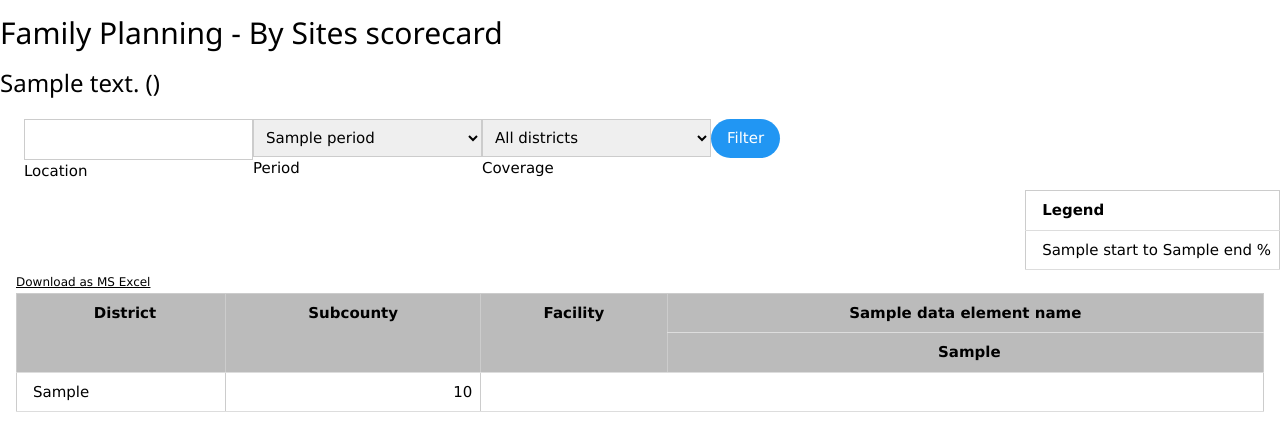
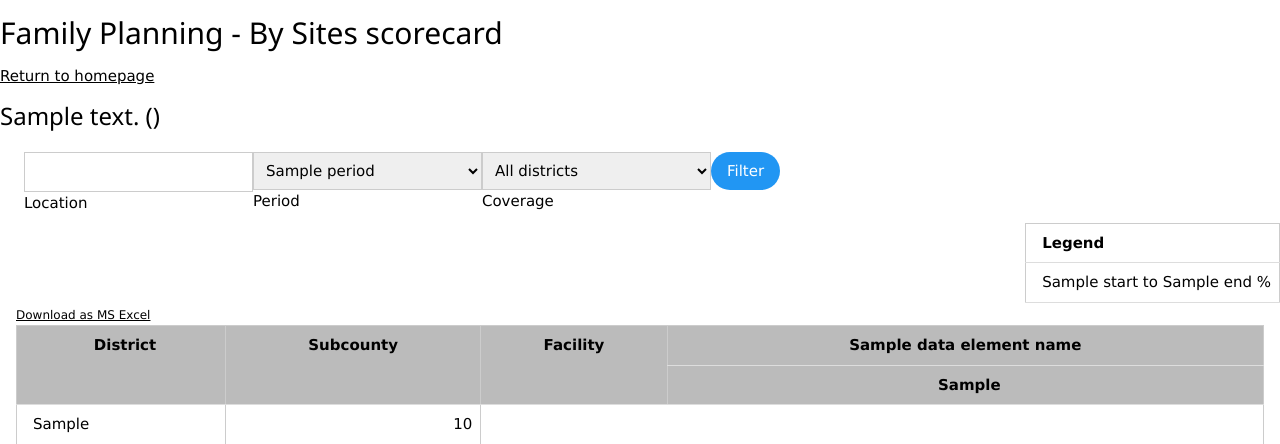
Before and after one commit to rhts-ec/rhites_ec_www, a Django app: template cannula/templates/cannula/fp_sites.html in a window 1280 px wide. Shown: the top 444 px of the page. Run offline with Django 3.2, Linux system fonts and the light colour scheme; the template is opened without the code that fills it: most values are stand-ins (such as "Sample title", 1, 10 or a date in 2020); parts of the project's set-up code (start-up, migrations or seed data) failed here and were passed over.

Commit message:
BUG: Dashboards need navigation link back to homepage

```diff
--- a/cannula/templates/cannula/base_dashboard_fp_cyp.html
+++ b/cannula/templates/cannula/base_dashboard_fp_cyp.html
@@ -16,6 +16,7 @@
 </head>
 <body>
 <h2>{% block heading %}&lt;&lt;Dashboard Heading&gt;&gt;{% endblock %}</h2>
+<a href="{% url 'index' %}">Return to homepage</a>
 <h3>{{ period_desc }} ({{ request.GET.period }})</h3>
 
 <div class="w3-bar w3-row-padding no-print">
--- a/cannula/templates/cannula/fp_sites.html
+++ b/cannula/templates/cannula/fp_sites.html
@@ -16,6 +16,7 @@
 </head>
 <body>
 <h2>Family Planning - By Sites scorecard</h2>
+<a href="{% url 'index' %}">Return to homepage</a>
 <h3>{{ period_desc }} ({{ request.GET.period }})</h3>
 
 <div class="w3-bar w3-row-padding no-print">
--- a/cannula/templates/cannula/hts_districts.html
+++ b/cannula/templates/cannula/hts_districts.html
@@ -16,6 +16,7 @@
 </head>
 <body>
 <h2>HIV Testing and Counselling - By Districts scorecard</h2>
+<a href="{% url 'index' %}">Return to homepage</a>
 <h3>{{ period_desc }} ({{ request.GET.period }})</h3>
 
 <div class="w3-bar w3-row-padding no-print">
--- a/cannula/templates/cannula/hts_sites.html
+++ b/cannula/templates/cannula/hts_sites.html
@@ -16,6 +16,7 @@
 </head>
 <body>
 <h2>HIV Testing and Counselling - By Sites scorecard</h2>
+<a href="{% url 'index' %}">Return to homepage</a>
 <h3>{{ period_desc }} ({{ request.GET.period }})</h3>
 
 <div class="w3-bar w3-row-padding no-print">
--- a/cannula/templates/cannula/ipt_quarterly.html
+++ b/cannula/templates/cannula/ipt_quarterly.html
@@ -16,6 +16,7 @@
 </head>
 <body>
 <h2>Malaria - IPT scorecard</h2>
+<a href="{% url 'index' %}">Return to homepage</a>
 <h3>{{ period_desc }} ({{ request.GET.period }})</h3>
 
 <div class="w3-bar w3-row-padding no-print">
--- a/cannula/templates/cannula/lab_sites.html
+++ b/cannula/templates/cannula/lab_sites.html
@@ -16,6 +16,7 @@
 </head>
 <body>
 <h2>Laboratory Tests - By Sites scorecard</h2>
+<a href="{% url 'index' %}">Return to homepage</a>
 <h3>{{ period_desc }} ({{ request.GET.period }})</h3>
 
 <div class="w3-bar w3-row-padding no-print">
--- a/cannula/templates/cannula/malaria_compliance.html
+++ b/cannula/templates/cannula/malaria_compliance.html
@@ -17,6 +17,7 @@
 </head>
 <body>
 <h2>Malaria - Compliance</h2>
+<a href="{% url 'index' %}">Return to homepage</a>
 <h3>{{ period_desc }} ({{ start_period }} to {{ end_period }})</h3>
 
 <div class="w3-bar w3-row-padding no-print">
--- a/cannula/templates/cannula/nutrition_hospitals.html
+++ b/cannula/templates/cannula/nutrition_hospitals.html
@@ -16,6 +16,7 @@
 </head>
 <body>
 <h2>Nutrition - By Sites scorecard</h2>
+<a href="{% url 'index' %}">Return to homepage</a>
 <h3>{{ period_desc }} ({{ request.GET.period }})</h3>
 
 <div class="w3-bar w3-row-padding no-print">
--- a/cannula/templates/cannula/vl_sites.html
+++ b/cannula/templates/cannula/vl_sites.html
@@ -16,6 +16,7 @@
 </head>
 <body>
 <h2>Viral Load - By Sites scorecard</h2>
+<a href="{% url 'index' %}">Return to homepage</a>
 <h3>{{ period_desc }} ({{ request.GET.period }})</h3>
 
 <div class="w3-bar w3-row-padding no-print">
--- a/cannula/templates/cannula/vmmc_sites.html
+++ b/cannula/templates/cannula/vmmc_sites.html
@@ -16,6 +16,7 @@
 </head>
 <body>
 <h2>Voluntary Medical Male Circumcision - By Sites scorecard</h2>
+<a href="{% url 'index' %}">Return to homepage</a>
 <h3>{{ period_desc }} ({{ request.GET.period }})</h3>
 
 <div class="w3-bar w3-row-padding no-print">
```
